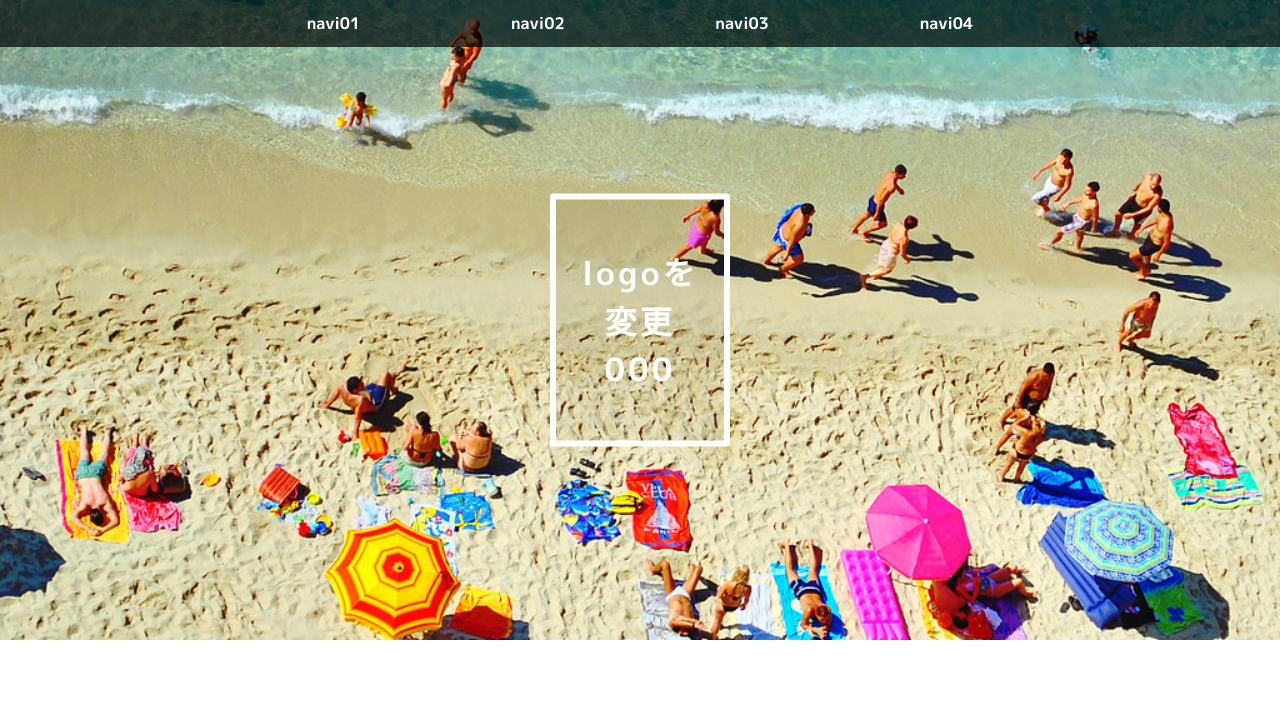
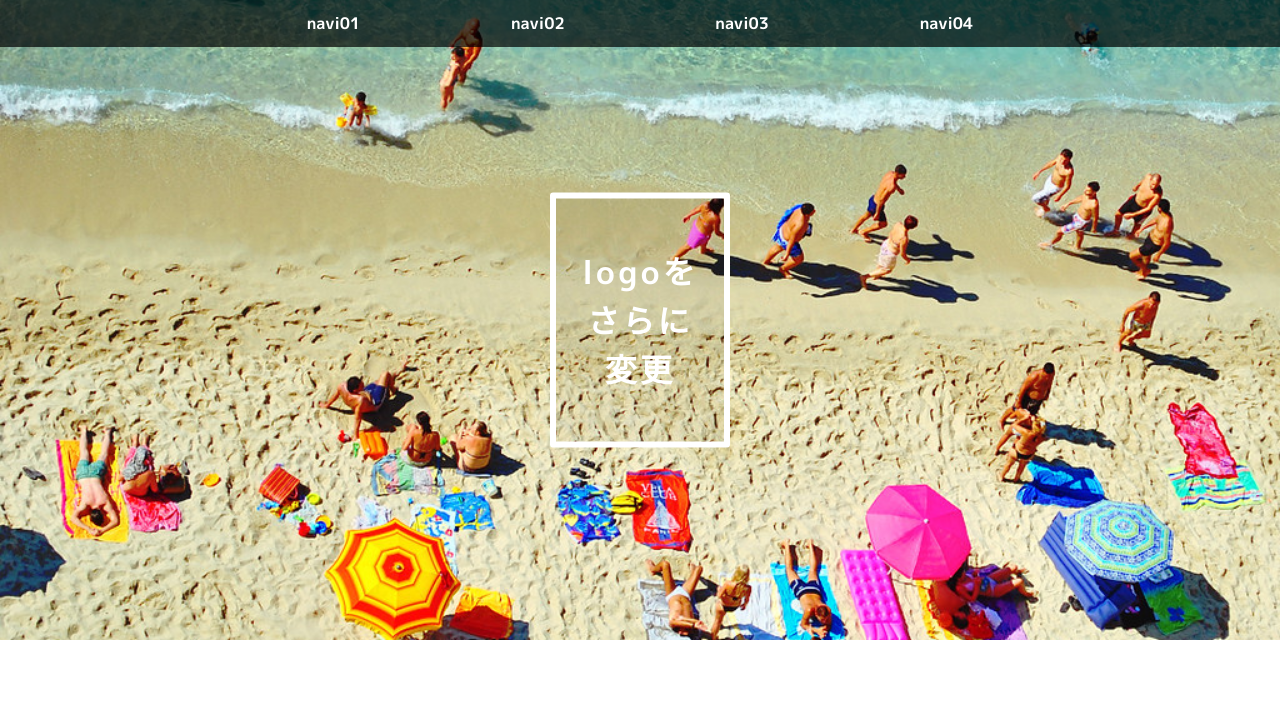
Before and after one commit to Monomakhos/lesson01_test, a plain HTML site: page index.html in a window 1280 px wide. Shown: the top 721 px of the page. Drawn offline with nearby package versions, Linux system fonts and the light colour scheme.

Commit message:
logoをさらに変更

```diff
--- a/index.html
+++ b/index.html
@@ -13,7 +13,8 @@
 <body>
     <div id="container">
     <header>
-        <h1>logoを変更000</h1>
+        <h1>logoをさらに変更
+        </h1>
         <div class="sp_header">
         <button type="button" class="menu-trigger">
           <span></span>
```
